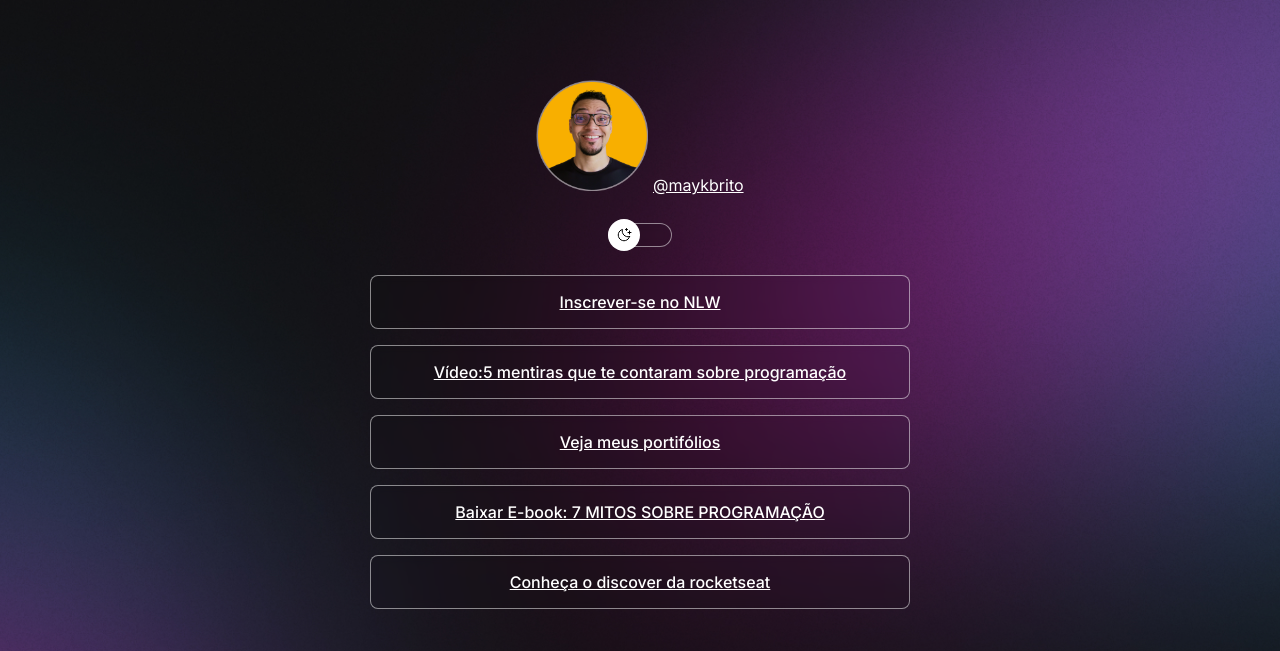
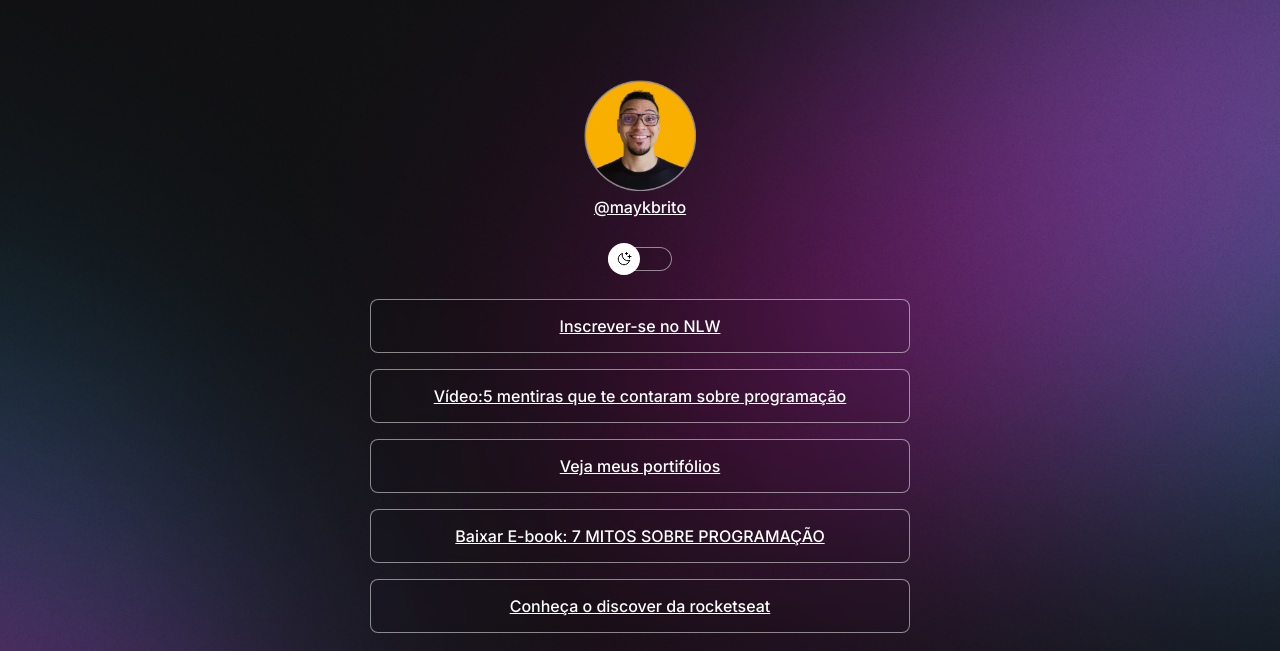
Before and after one commit to pedroVicto/projeto, a plain HTML site: page index.html in a window 1280 px wide. Shown: the top 651 px of the page. Drawn offline with nearby package versions, Linux system fonts and the light colour scheme.

Commit message:
Update index.html

```diff
--- a/index.html
+++ b/index.html
@@ -14,7 +14,7 @@
             <div id="profile">
                 <img src="./assets/avatar.png" alt="Foto de Mayk Brito
                 com blusa preta e óculos e sorrindo de fundo amarelo"/>
-                <a href="https://www.instagram.com/maykbrito/">@maykbrito</a>
+                <p><a href="https://www.instagram.com/maykbrito/">@maykbrito</a></p>
 
             </div>
 
```
